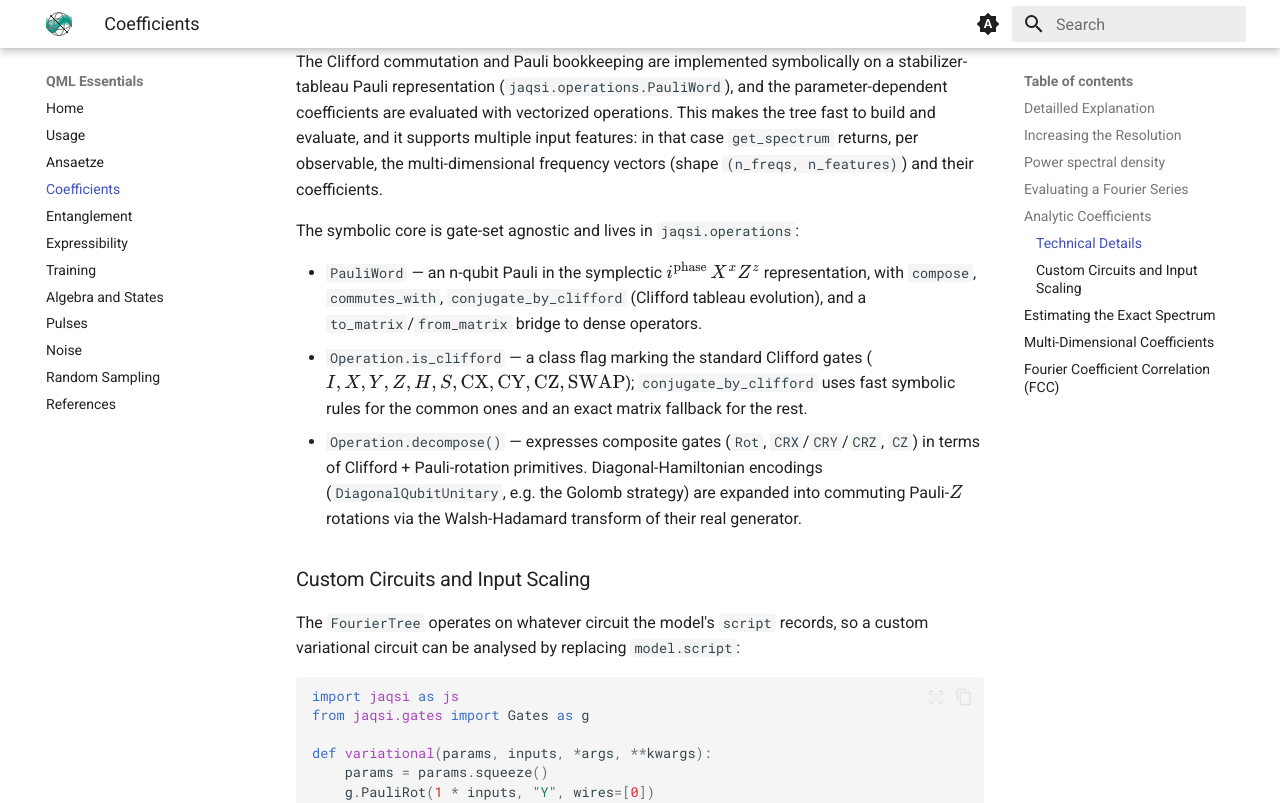
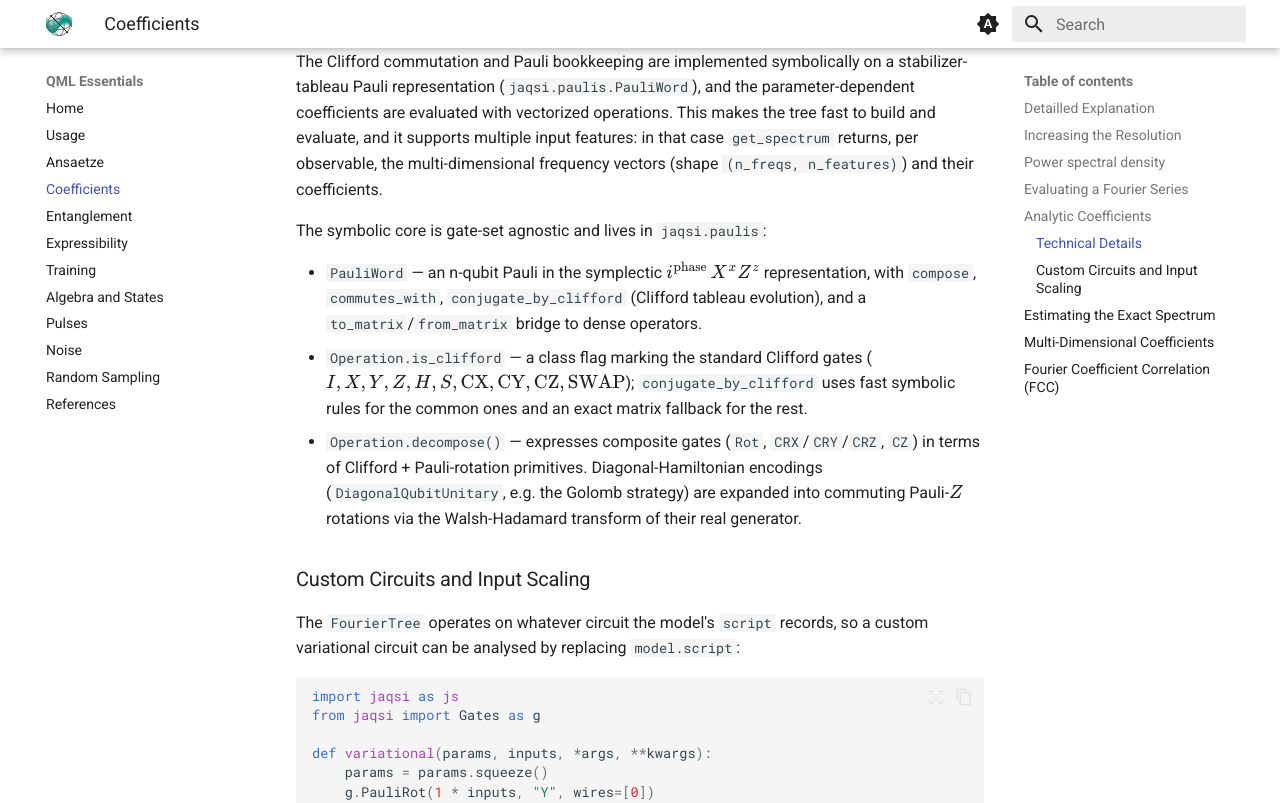
Before and after one commit to cirKITers/qml-essentials, an MkDocs documentation site: the page built from docs/coefficients.md, in a window 1280 px wide and 1400 px high, scrolled down 6353 px. Shown: the top 803 px of the window. Built offline with MkDocs 1.6.1 and Material for MkDocs 9.7.7, drawn with Linux system fonts in a browser that asks for light colours; emoji names are drawn with the system emoji font; some of the changed text lies outside the part shown.

Commit message:
gates as main entry more explicit and pulse flag fix
Signed-off-by: lc3267 <lc3267@kit.edu>

````diff
--- a/docs/coefficients.md
+++ b/docs/coefficients.md
@@ -169,10 +169,10 @@ The implementation is also inspired by the corresponding [code](https://github.c
 In Nemkov et al.'s algorithm the first step is to separate Clifford and non-Clifford gates, such that all Clifford gates can be regarded as part of the observable, and the actual circuit only consists of Pauli rotations (cf. `qml_essentials.pauli.PauliCircuit`).
 The main idea is then to split each Pauli rotation into sine and cosine product terms to obtain the coefficients, which are only dependent on the parameters of the circuit.
 
-The Clifford commutation and Pauli bookkeeping are implemented symbolically on a stabilizer-tableau Pauli representation (`jaqsi.operations.PauliWord`), and the parameter-dependent coefficients are evaluated with vectorized operations.
+The Clifford commutation and Pauli bookkeeping are implemented symbolically on a stabilizer-tableau Pauli representation (`jaqsi.paulis.PauliWord`), and the parameter-dependent coefficients are evaluated with vectorized operations.
 This makes the tree fast to build and evaluate, and it supports multiple input features: in that case `get_spectrum` returns, per observable, the multi-dimensional frequency vectors (shape `(n_freqs, n_features)`) and their coefficients.
 
-The symbolic core is gate-set agnostic and lives in `jaqsi.operations`:
+The symbolic core is gate-set agnostic and lives in `jaqsi.paulis`:
 
 - `PauliWord` — an n-qubit Pauli in the symplectic $i^{\text{phase}}\,X^x Z^z$ representation, with `compose`, `commutes_with`, `conjugate_by_clifford` (Clifford tableau evolution), and a `to_matrix`/`from_matrix` bridge to dense operators.
 - `Operation.is_clifford` — a class flag marking the standard Clifford gates ($I, X, Y, Z, H, S, \text{CX}, \text{CY}, \text{CZ}, \text{SWAP}$); `conjugate_by_clifford` uses fast symbolic rules for the common ones and an exact matrix fallback for the rest.
@@ -184,7 +184,7 @@ The `FourierTree` operates on whatever circuit the model's `script` records, so
 
 ```python
 import jaqsi as js
-from jaqsi.gates import Gates as g
+from jaqsi import Gates as g
 
 def variational(params, inputs, *args, **kwargs):
     params = params.squeeze()
````
Also changed, not shown: docs/algebra.md (+2 -2 lines), docs/ansaetze.md (+2 -2 lines), docs/noise.md (+1 -1 lines), docs/pulses.md (+1 -1 lines), docs/usage.md (+7 -4 lines), 3 other files.
